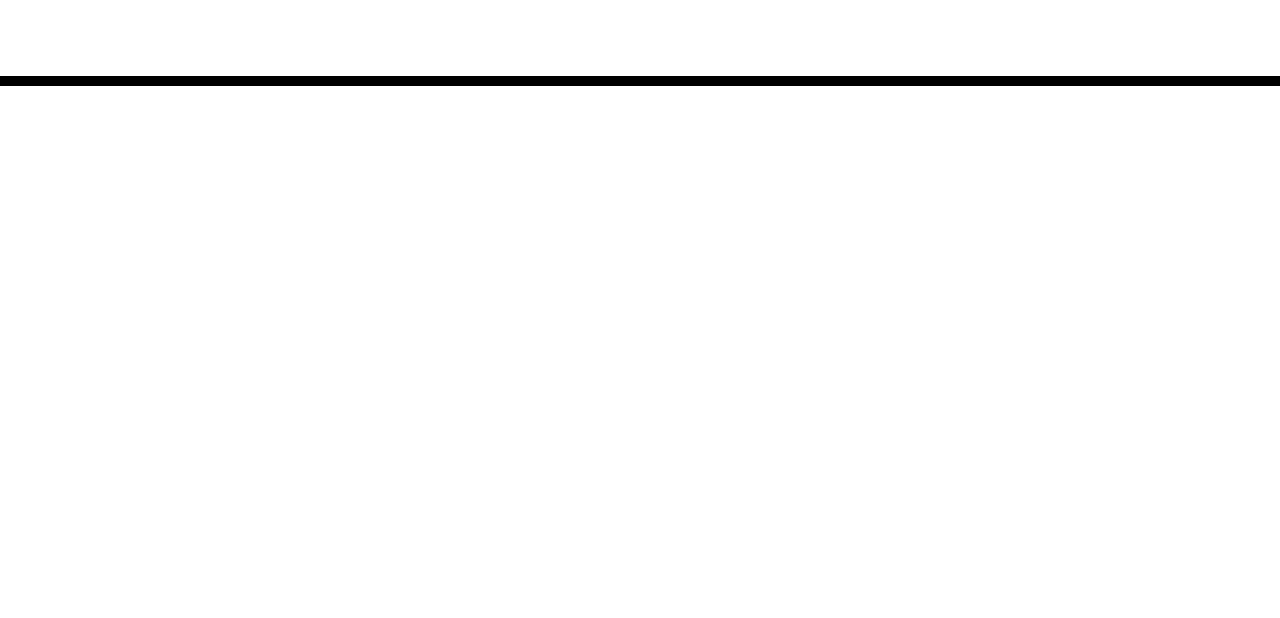
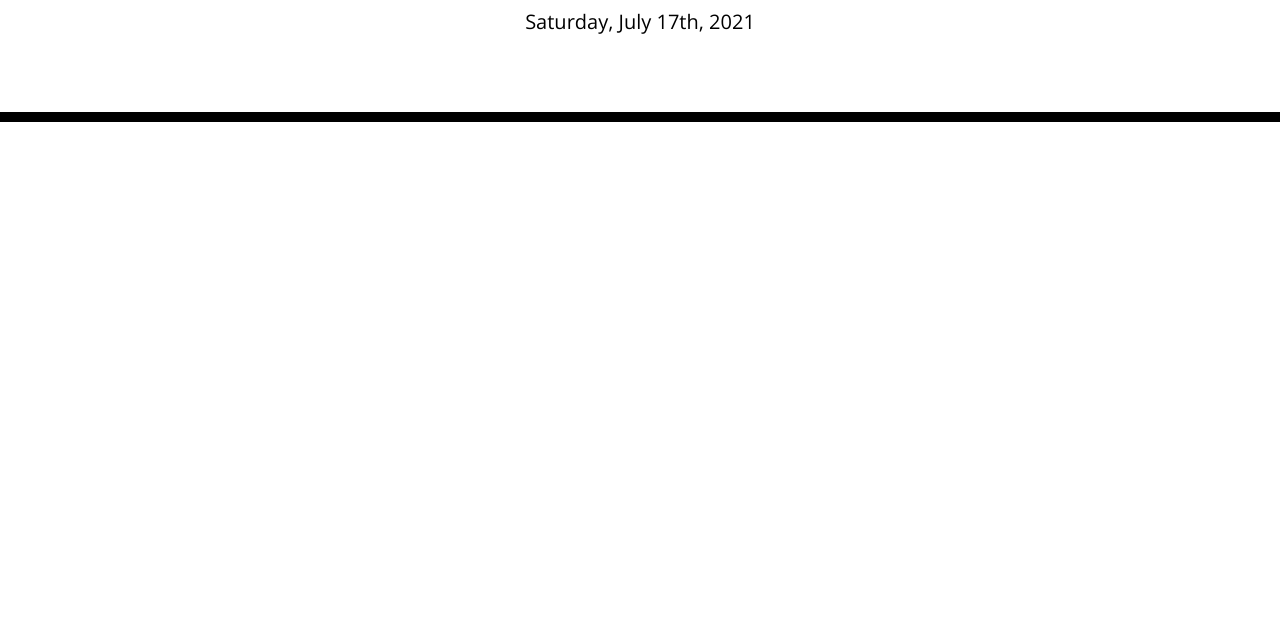
Before and after one commit to evanarbour/day-planner, a plain HTML site: page index.html in a window 1280 px wide. Shown: the part 182-800 px from the top of the page. Drawn offline with nearby package versions, Linux system fonts and the light colour scheme.

Commit message:
added more pseudo-code to js file

```diff
--- a/index.html
+++ b/index.html
@@ -34,5 +34,6 @@
 
     <script src="https://cdnjs.cloudflare.com/ajax/libs/jquery/3.2.1/jquery.min.js"></script>
     <script src="https://cdnjs.cloudflare.com/ajax/libs/moment.js/2.24.0/moment.min.js"></script>
+    <script type="text/javascript" src="script.js"></script>
   </body>
 </html>
--- /dev/null
+++ b/script.js
@@ -0,0 +1,19 @@
+var today = moment();
+$('#currentDay').text(today.format('dddd, MMMM Do, YYYY'));
+
+var currentHour = moment().format('H');
+console.log(currentHour);
+
+function displaycurrentHour(currentHour) {
+    // if the hour is equal to the current hour, set the class to "present"
+
+    // if the hour is less than the current hour, set it to "past"
+
+    // if the hour is more than the current hour, set it to "future"
+}
+// use moment.js to connect time of day to class of "past", "present" and "future" to create stylings on webpage
+// moment().toObject() ?? returns an object containing time and can set that equal to variable and then if statement?
+
+
+// how to set the value of the html boxes compared to the time of day?
+// maybe create an array
```
